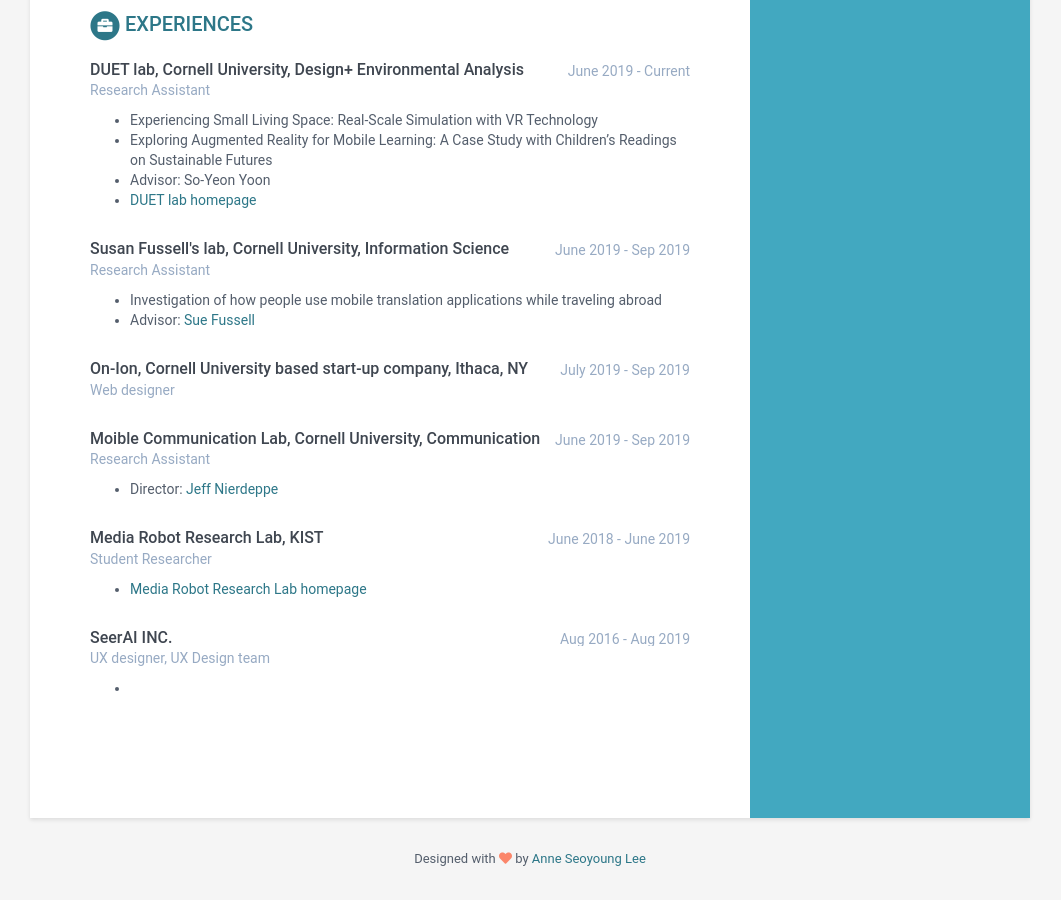
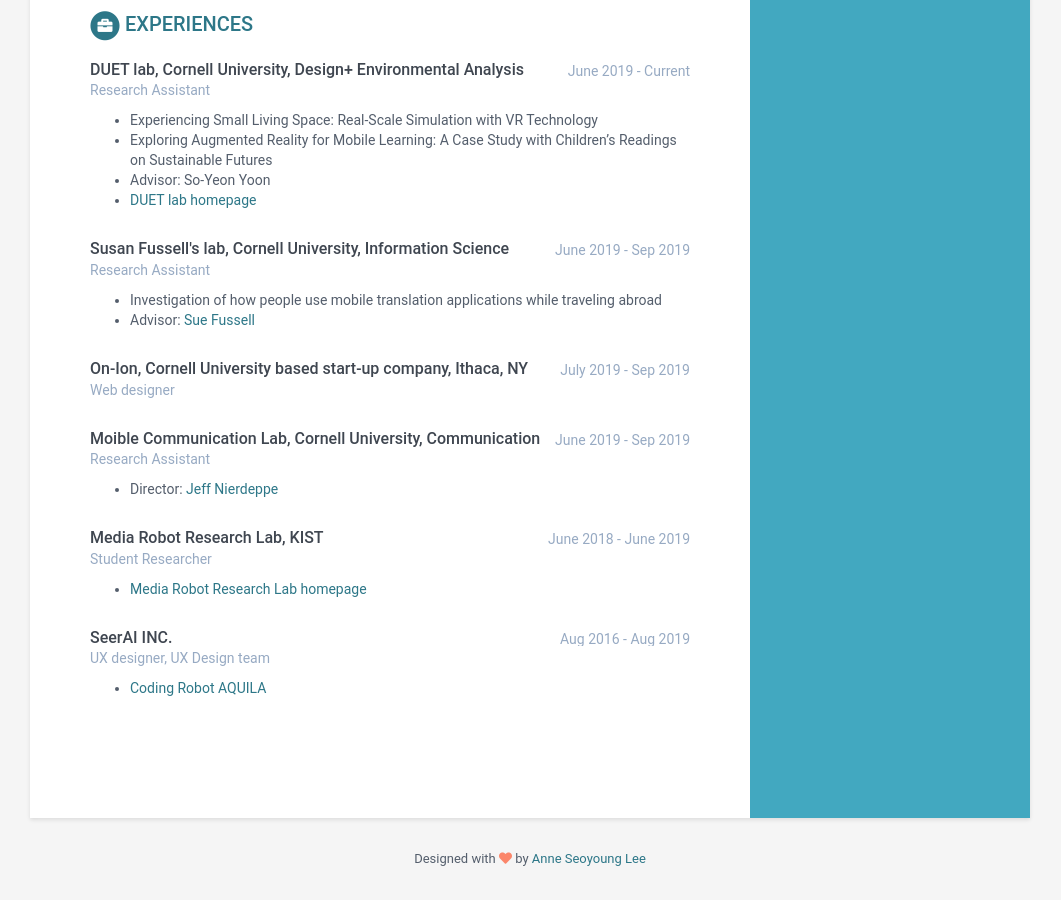
Before and after one commit to annesylee/annesylee.github.io, a Jekyll site: the page built from index.html, in a window 1280 px wide and 900 px high, scrolled down 2012 px. Shown: the whole window, without its empty margins (110-1171 px from the left). Built offline with Jekyll 4.4.1, drawn with Linux system fonts in a browser that asks for light colours.

Commit message:
Update data.yml

```diff
--- a/_data/data.yml
+++ b/_data/data.yml
@@ -135,7 +135,7 @@
       time: Aug 2016 - Aug 2019
       company: UX designer, UX Design team
       details: |
-          -
+          - [Coding Robot AQUILA](http://seerai.com/?page_id=440)
 
 
 
```
